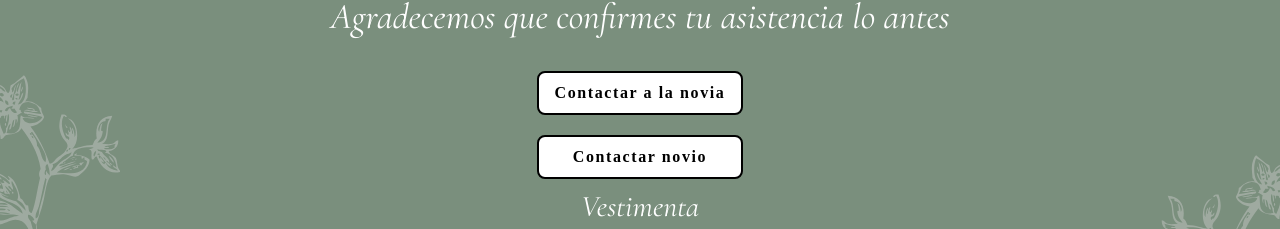
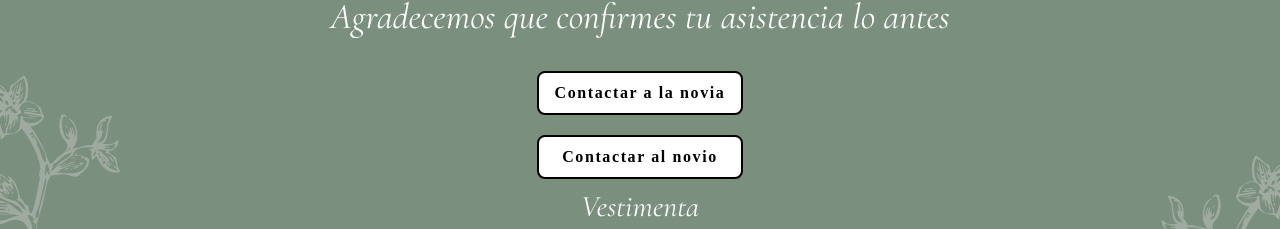
Before and after one commit to ByDeigo/BodaKarenBernardo, a React (Vite) app in the folder KB-Boda/: page / in a window 1280 px wide. Shown: the part 2706-2935 px from the top of the page. Built offline with nearby package versions, Linux system fonts and the light colour scheme; a web font is replaced by a local one.

Commit message:
Correción de textos

```diff
--- a/KB-Boda/src/Components/Contact.jsx
+++ b/KB-Boda/src/Components/Contact.jsx
@@ -29,7 +29,7 @@ export default function Contact() {
                     <button
                         className="bodoni-moda-sc w-full tracking-widest bg-white border-2 my-2.5 rounded-lg text-black py-2 px-4 z-20 hover:cursor-pointer inline-block text-center hover:bg-[#E6B6A6] transition-colors duration-300"
                     >
-                        Contactar novio
+                        Contactar al novio
                     </button>
                 </a>
 
```
